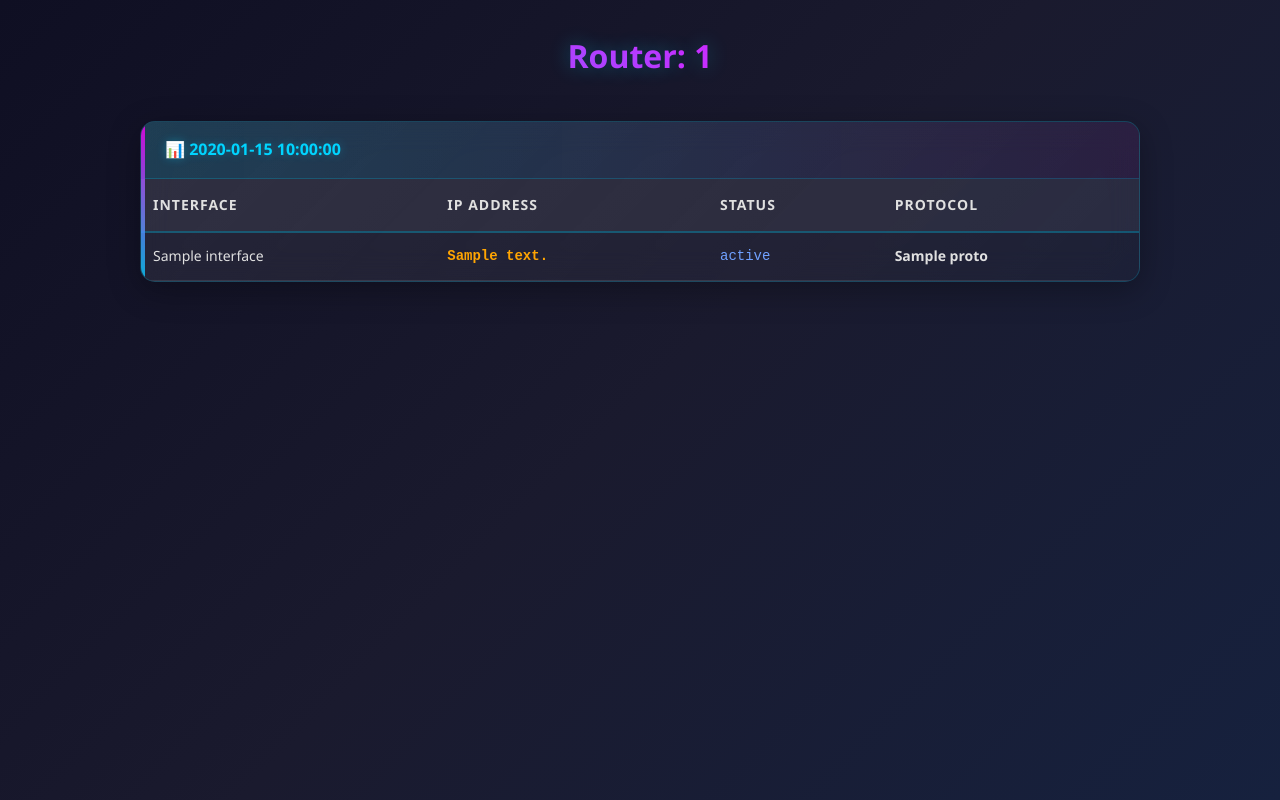
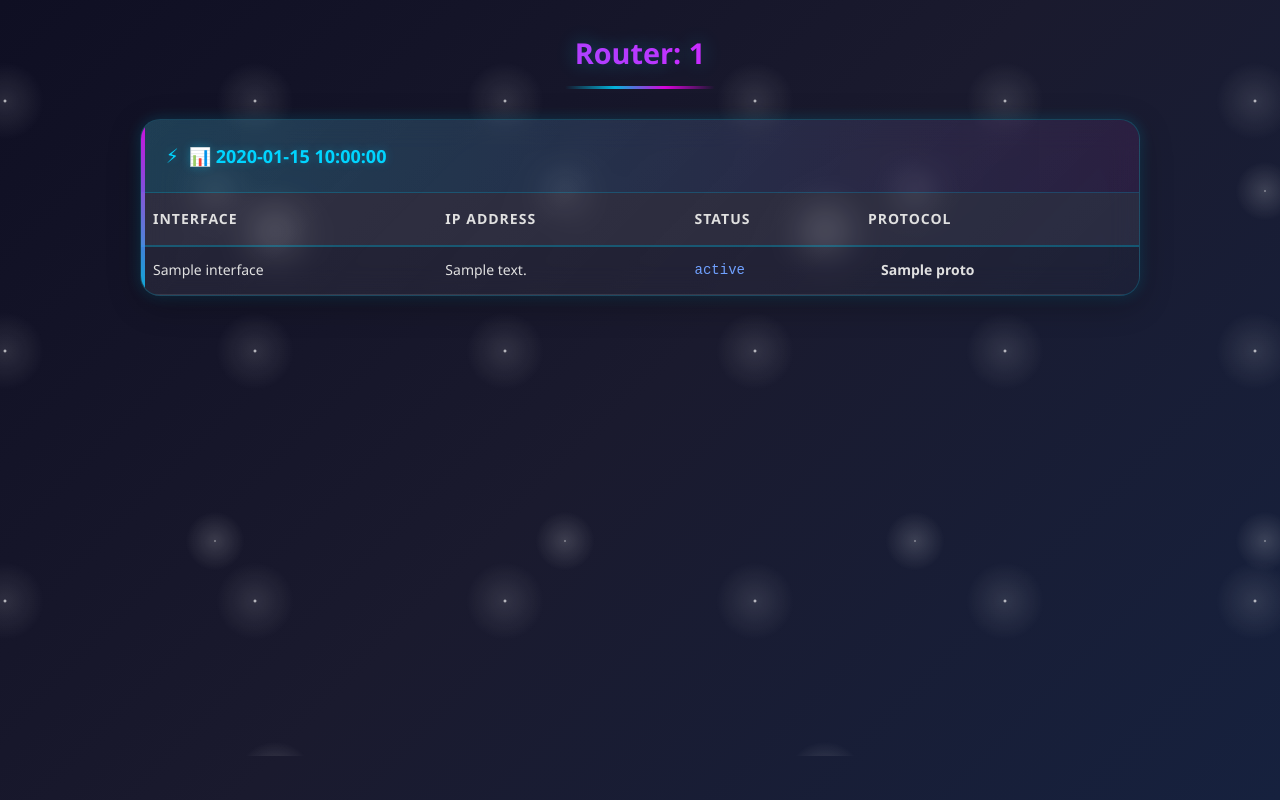
Before and after one commit to kuro-kano/ipa2025-msapp, a Flask app: page /router/1 in a window 1280 px wide. Run offline with Flask 3, Linux system fonts and the light colour scheme; a database or web service that is not in the repository returns one stand-in record (values such as "Sample title").

Commit message:
changed: improved CSS on both web pages

```diff
--- a/web/static/router.css
+++ b/web/static/router.css
@@ -1,4 +1,4 @@
-/* Router Detail CSS - เท่ห์ ๆ Theme */
+/* Router Detail CSS - Ultra Modern Theme */
 * {
     margin: 0;
     padding: 0;
@@ -12,12 +12,37 @@ body {
     color: #e0e0e0;
     line-height: 1.6;
     padding: 30px 20px;
+    position: relative;
+    overflow-x: hidden;
+}
+
+/* Add cosmic background effect */
+body::before {
+    content: '';
+    position: fixed;
+    top: 0;
+    left: 0;
+    width: 100%;
+    height: 100%;
+    background-image:
+        radial-gradient(white, rgba(255,255,255,.2) 2px, transparent 40px),
+        radial-gradient(white, rgba(255,255,255,.15) 1px, transparent 30px),
+        radial-gradient(white, rgba(255,255,255,.1) 2px, transparent 40px);
+    background-size: 550px 550px, 350px 350px, 250px 250px;
+    background-position: 0 0, 40px 60px, 130px 270px;
+    z-index: -1;
+    animation: starFloat 150s linear infinite;
+}
+
+@keyframes starFloat {
+    from { transform: translateY(0); }
+    to { transform: translateY(-1000px); }
 }
 
 h1 {
     text-align: center;
-    font-size: 2em;
-    margin-bottom: 40px;
+    font-size: 1.8em;
+    margin-bottom: 30px;
     background: linear-gradient(45deg, #00d4ff, #ff00ff, #ffff00);
     background-size: 300% 300%;
     -webkit-background-clip: text;
@@ -36,18 +61,40 @@ h1 {
     }
 }
 
+h1::after {
+    content: '';
+    display: block;
+    width: 150px;
+    height: 3px;
+    margin: 10px auto;
+    background: linear-gradient(90deg, transparent, #00d4ff, #ff00ff, transparent);
+    animation: glow 2s ease-in-out infinite;
+}
+
+@keyframes glow {
+    0%, 100% { opacity: 0.5; }
+    50% { opacity: 1; }
+}
+
 /* Container for each timestamp group */
 .timestamp-group {
     background: linear-gradient(135deg, rgba(255, 255, 255, 0.08), rgba(255, 255, 255, 0.02));
     backdrop-filter: blur(15px);
     border: 1px solid rgba(0, 212, 255, 0.2);
-    border-radius: 15px;
+    border-radius: 20px;
     margin: 25px auto;
     max-width: 1000px;
     overflow: hidden;
-    box-shadow: 0 8px 32px rgba(0, 0, 0, 0.3);
+    box-shadow: 0 8px 32px rgba(0, 0, 0, 0.3),
+                0 0 15px rgba(0, 212, 255, 0.2);
     animation: fadeInUp 0.6s ease-out;
-    position: relative;
+    transition: transform 0.3s ease, box-shadow 0.3s ease;
+}
+
+.timestamp-group:hover {
+    transform: translateY(-5px);
+    box-shadow: 0 12px 40px rgba(0, 0, 0, 0.4),
+                0 0 20px rgba(0, 212, 255, 0.3);
 }
 
 @keyframes fadeInUp {
@@ -74,13 +121,20 @@ h1 {
 
 .timestamp-header {
     background: linear-gradient(90deg, rgba(0, 212, 255, 0.15), rgba(255, 0, 255, 0.05));
-    padding: 15px 20px;
+    padding: 20px 25px;
     border-bottom: 1px solid rgba(0, 212, 255, 0.2);
     font-weight: 600;
-    font-size: 16px;
+    font-size: 18px;
     color: #00d4ff;
     text-shadow: 0 0 10px rgba(0, 212, 255, 0.3);
-    margin-left: 4px;
+    display: flex;
+    align-items: center;
+}
+
+.timestamp-header::before {
+    content: '⚡';
+    margin-right: 10px;
+    font-size: 20px;
 }
 
 table {
@@ -114,38 +168,61 @@ td {
     transition: all 0.3s ease;
 }
 
-tr:hover td {
-    background: rgba(0, 212, 255, 0.05);
-    color: #fff;
-    transform: scale(1.01);
+tr {
+    transition: all 0.3s ease;
+    position: relative;
 }
 
-/* Status indicators */
+tr:hover {
+    transform: scale(1.01);
+    z-index: 1;
+}
+
+tr:hover td {
+    background: rgba(0, 212, 255, 0.1);
+    color: #fff;
+    text-shadow: 0 0 8px rgba(255, 255, 255, 0.4);
+}
+
+/* Status indicators with glow effect */
 td:nth-child(4) {
     font-weight: 600;
+    position: relative;
+    padding-left: 25px;
 }
 
-td:nth-child(4):contains("up"),
-td:nth-child(4):contains("UP"),
-td:nth-child(4):contains("online"),
-td:nth-child(4):contains("ONLINE") {
-    color: #00ff88;
-    text-shadow: 0 0 8px rgba(0, 255, 136, 0.4);
+td:nth-child(4)::before {
+    content: '';
+    position: absolute;
+    left: 8px;
+    top: 50%;
+    transform: translateY(-50%);
+    width: 8px;
+    height: 8px;
+    border-radius: 50%;
+    animation: pulse 2s infinite;
 }
 
-td:nth-child(4):contains("down"),
-td:nth-child(4):contains("DOWN"),
-td:nth-child(4):contains("offline"),
-td:nth-child(4):contains("OFFLINE") {
-    color: #ff4757;
-    text-shadow: 0 0 8px rgba(255, 71, 87, 0.4);
+td:nth-child(4):contains("up")::before,
+td:nth-child(4):contains("UP")::before,
+td:nth-child(4):contains("online")::before,
+td:nth-child(4):contains("ONLINE")::before {
+    background: #00ff88;
+    box-shadow: 0 0 10px #00ff88;
 }
 
-/* Interface styling */
-td:nth-child(2) {
-    font-family: 'Courier New', monospace;
-    color: #ffa502;
-    font-weight: 600;
+td:nth-child(4):contains("down")::before,
+td:nth-child(4):contains("DOWN")::before,
+td:nth-child(4):contains("offline")::before,
+td:nth-child(4):contains("OFFLINE")::before {
+    background: #ff4757;
+    box-shadow: 0 0 10px #ff4757;
+}
+
+@keyframes pulse {
+    0% { transform: translateY(-50%) scale(1); opacity: 1; }
+    50% { transform: translateY(-50%) scale(1.2); opacity: 0.8; }
+    100% { transform: translateY(-50%) scale(1); opacity: 1; }
 }
 
 /* IP Address styling */
@@ -154,50 +231,53 @@ td:nth-child(3) {
     color: #70a1ff;
 }
 
-/* Protocol styling */
+/* Protocol badge styling */
 td:nth-child(5) {
     font-weight: 600;
     color: #ff6b9d;
     text-transform: uppercase;
+    background: rgba(255, 107, 157, 0.1);
+    border-radius: 4px;
+    padding: 4px 8px;
+    font-size: 12px;
+    letter-spacing: 1px;
+    text-align: center;
 }
 
-/* Responsive design */
-@media (max-width: 768px) {
-    .timestamp-group {
-        margin: 15px 10px;
-    }
-
-    h1 {
-        font-size: 1.6em;
-        margin-bottom: 30px;
-    }
-
-    th, td {
-        padding: 10px 8px;
-        font-size: 12px;
-    }
-
-    .timestamp-header {
-        padding: 12px 15px;
-        font-size: 14px;
-    }
+/* Cool loading animation */
+@keyframes shimmer {
+    0% { background-position: -1000px 0; }
+    100% { background-position: 1000px 0; }
 }
 
-/* Cool scrollbar */
+.loading {
+    background: linear-gradient(90deg,
+        transparent,
+        rgba(255, 255, 255, 0.1),
+        transparent
+    );
+    background-size: 1000px 100%;
+    animation: shimmer 2s infinite;
+}
+
+/* Enhanced scrollbar */
 ::-webkit-scrollbar {
-    width: 8px;
-    height: 8px;
+    width: 10px;
+    height: 10px;
 }
 
 ::-webkit-scrollbar-track {
-    background: rgba(255, 255, 255, 0.1);
+    background: rgba(255, 255, 255, 0.05);
+    border-radius: 5px;
 }
 
 ::-webkit-scrollbar-thumb {
     background: linear-gradient(45deg, #00d4ff, #ff00ff);
-    border-radius: 4px;
+    border-radius: 5px;
+    border: 2px solid rgba(255, 255, 255, 0.1);
 }
 
 ::-webkit-scrollbar-thumb:hover {
     background: linear-gradient(45deg, #00b8e6, #e600e6);
+    border: 2px solid rgba(255, 255, 255, 0.2);
 }
```
Also changed, not shown: web/static/style.css (+107 -54 lines).
